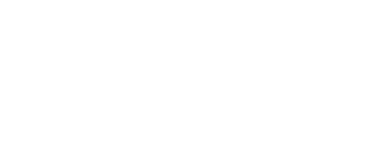
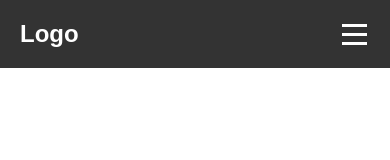
Before and after one commit to acciojob/hamburger-menu-magic-Karthiksunkari3, a website: page main.html in a window 390 px wide. Drawn offline with Linux system fonts and the light colour scheme.

Commit message:
created a submission

```diff
--- a/main.html
+++ b/main.html
@@ -1,16 +1,31 @@
 <!DOCTYPE html>
+<html lang="en">
+<head>
+  <meta charset="UTF-8">
+  <meta name="viewport" content="width=device-width, initial-scale=1.0">
+  <link rel="stylesheet" href="styles.css">
+  <title>Hamburger Menu</title>
+</head>
+<body>
+  <header>
+    <nav>
+      <div class="logo">
+        <h1>Logo</h1>
+      </div>
+      <ul class="nav-links">
+        <li><a href="#">Home</a></li>
+        <li><a href="#">Blogs</a></li>
+        <li><a href="#">About me</a></li>
 
-<html>
+      </ul>
+      <div class="hamburger">
+        <div class="line"></div>
+        <div class="line"></div>
+        <div class="line"></div>
+      </div>
+    </nav>
+  </header>
 
-<head>
-	<link rel="stylesheet" href="styles.css">
-</head>
-
-<body>
-	<!-- the entire body must be written by student -->
-    <script type="text/javascript" src="./script.js">
-</script>
-
+  <script src="script.js"></script>
 </body>
-
 </html>
--- a/script.js
+++ b/script.js
@@ -1 +1,7 @@
 //your JS code here. If required.
+const hamburger = document.querySelector('.hamburger');
+const navLinks = document.querySelector('.nav-links');
+
+hamburger.addEventListener('click', () => {
+  navLinks.classList.toggle('show');
+});
--- a/styles.css
+++ b/styles.css
@@ -1 +1,62 @@
 /*  your css code here. If applicable */
+* {
+  margin: 0;
+  padding: 0;
+  box-sizing: border-box;
+}
+
+body {
+  font-family: Arial, sans-serif;
+}
+
+header {
+  background-color: #333;
+  color: #fff;
+  padding: 20px;
+}
+
+nav {
+  display: flex;
+  justify-content: space-between;
+  align-items: center;
+}
+
+.logo h1 {
+  font-size: 24px;
+}
+
+.nav-links {
+  display: flex;
+  justify-content: space-around;
+  align-items: center;
+  list-style: none;
+}
+
+.nav-links li a {
+  color: #fff;
+  text-decoration: none;
+  padding: 10px;
+}
+
+.hamburger {
+  display: none;
+  flex-direction: column;
+  cursor: pointer;
+}
+
+.line {
+  width: 25px;
+  height: 3px;
+  background-color: #fff;
+  margin: 3px;
+}
+
+@media (max-width: 768px) {
+  .nav-links {
+    display: none;
+  }
+
+  .hamburger {
+    display: flex;
+  }
+}
```
